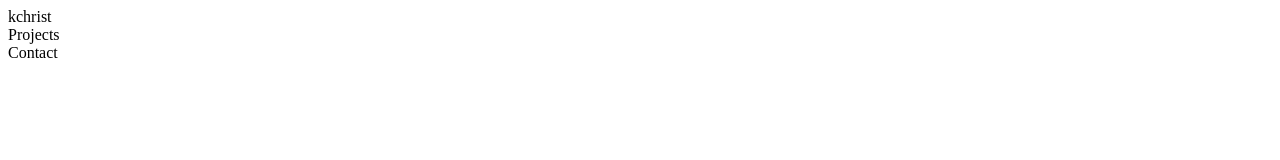
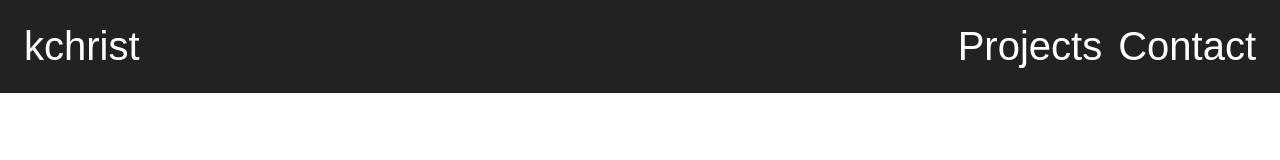
Before and after one commit to KevinChrist02/portfolio-v2, a plain HTML site: page src/index.html in a window 1280 px wide. Drawn offline with Linux system fonts and the light colour scheme; a web font is replaced by a local one.

Commit message:
styling the navbar

```diff
--- a/styles/styles.css
+++ b/styles/styles.css
@@ -10,3 +10,22 @@
 html{
     font-size: 100%;
 }
+
+body{
+    margin: 0rem;
+}
+
+#navbar{
+    display: flex;
+    justify-content: space-between;
+    font-family: var(--font-primary);
+    font-weight: 400;
+    font-size: 2.5rem;
+    color: var(--white);
+    background-color: var(--black);
+    padding: 1.5rem;
+}
+#menu{
+    display: flex;
+    gap: 1rem;
+}
```
